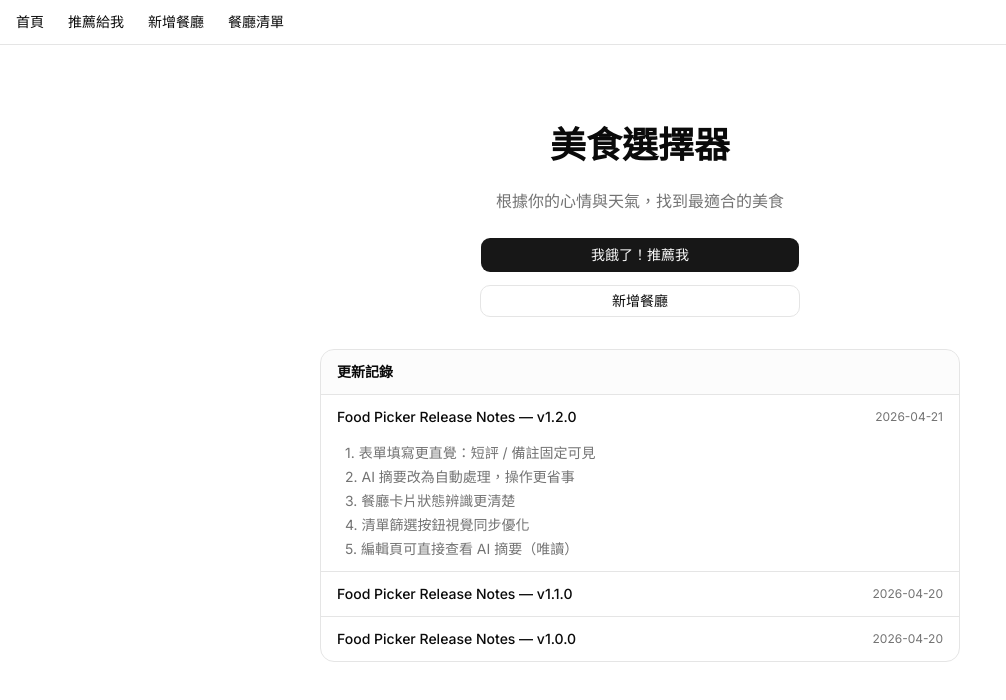
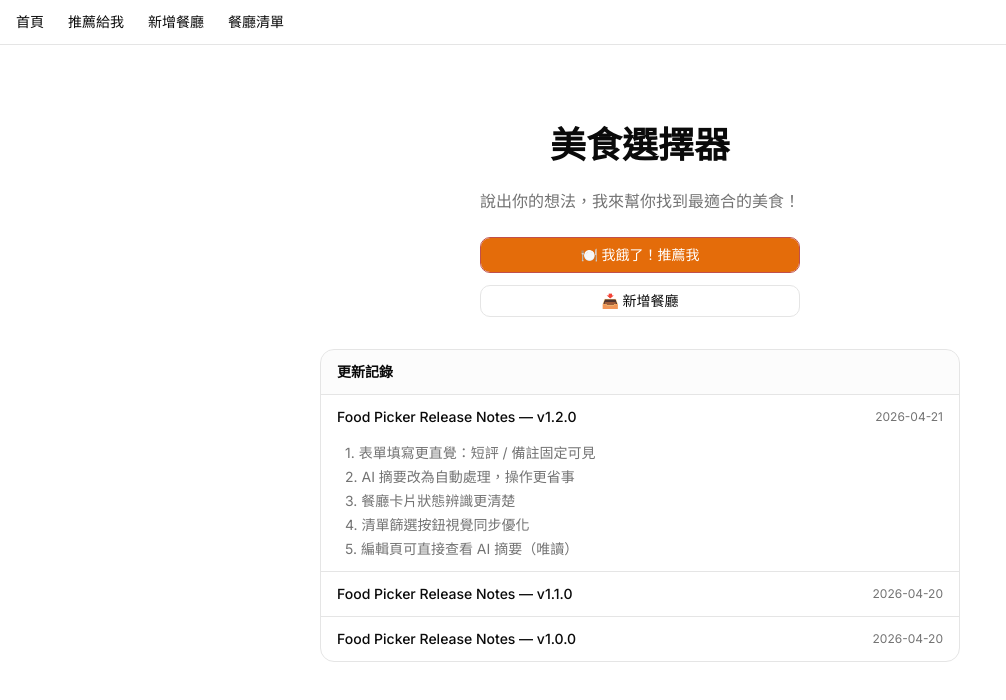
Before and after one commit to sean2249/food-picker, a Next.js app: page / in a window 1280 px wide. Shown: the top 700 px of the page, without its empty margins (0-1006 px from the left). Built offline with nearby package versions, Linux system fonts and the light colour scheme.

Commit message:
feat: update Home component text for clarity and improve button styles

```diff
--- a/app/page.tsx
+++ b/app/page.tsx
@@ -7,13 +7,13 @@ export default function Home() {
     <div className="space-y-8 pt-12">
       <div className="text-center space-y-6">
         <h1 className="text-4xl font-bold">美食選擇器</h1>
-        <p className="text-muted-foreground">根據你的心情與天氣，找到最適合的美食</p>
+        <p className="text-muted-foreground">說出你的想法，我來幫你找到最適合的美食！</p>
         <div className="flex flex-col gap-3 max-w-xs mx-auto">
-          <Link href="/recommend">
-            <Button size="lg" className="w-full">我餓了！推薦我</Button>
-          </Link>
+            <Link href="/recommend">
+            <Button size="lg" className="w-full" style={{ backgroundColor: '#E46C0A', borderColor: '#C0504D', color: '#FFFFFF' }}>🍽️ 我餓了！推薦我</Button>
+            </Link>
           <Link href="/restaurants/new">
-            <Button variant="outline" className="w-full">新增餐廳</Button>
+            <Button variant="outline" className="w-full" >📥 新增餐廳</Button>
           </Link>
         </div>
       </div>
```
